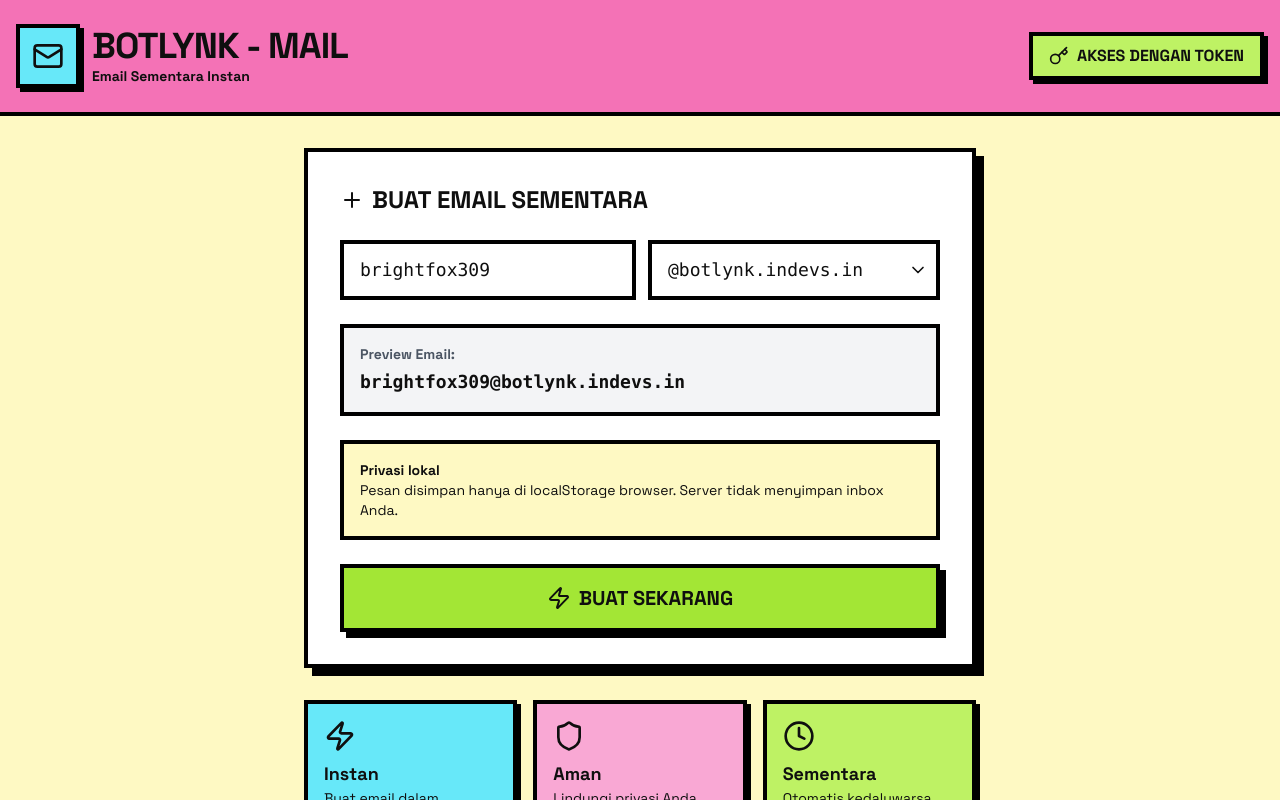
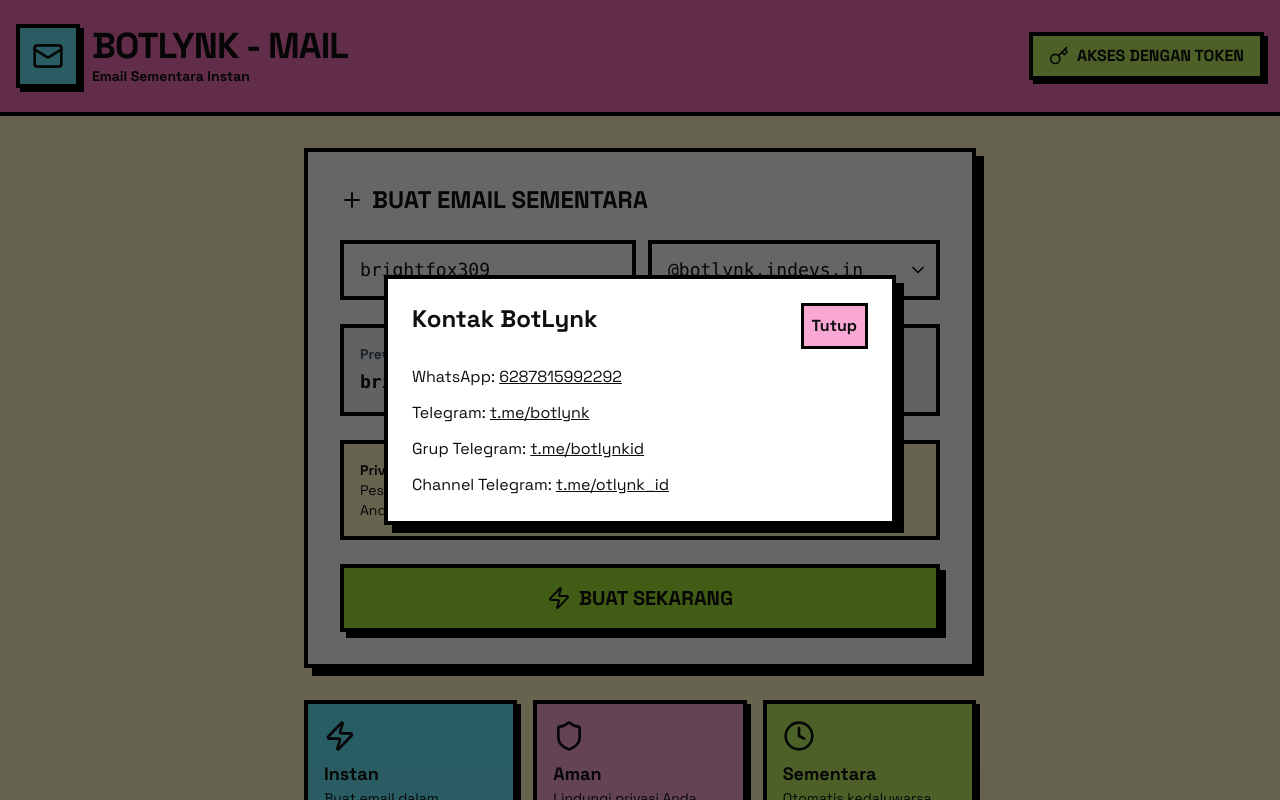
Before and after one commit to devcoderama/tempmail, a React (Vite) app: page / in a window 1280 px wide. Shown: the top 800 px of the page. Built offline with nearby package versions, Linux system fonts and the light colour scheme.

Commit message:
8 jan 26 21:36

```diff
--- a/src/pages/Home.jsx
+++ b/src/pages/Home.jsx
@@ -22,6 +22,7 @@
   const [selectedDomain, setSelectedDomain] = useState(DOMAINS[0] || '');
   const [username, setUsername] = useState('');
   const [showLoginModal, setShowLoginModal] = useState(false);
+  const [showContactModal, setShowContactModal] = useState(false);
   const [isCreating, setIsCreating] = useState(false);
   const [isLoading, setIsLoading] = useState(false);
   const [savedMails, setSavedMails] = useState([]);
@@ -100,6 +101,7 @@
   useEffect(() => {
     setUsername(generateRandomUsername());
     loadSavedMails();
+    setShowContactModal(true);
   }, []);
 
   const pageSize = 5;
@@ -318,6 +320,58 @@
         onLogin={loginWithToken}
         isLoading={isLoading}
       />
+
+      {showContactModal && (
+        <div className="fixed inset-0 z-50 bg-black/60 flex items-center justify-center px-4">
+          <div className="bg-white border-4 border-black max-w-lg w-full p-6 shadow-[8px_8px_0px_0px_rgba(0,0,0,1)]">
+            <div className="flex items-start justify-between gap-3 mb-4">
+              <h3 className="text-2xl font-black">Kontak BotLynk</h3>
+              <button
+                onClick={() => setShowContactModal(false)}
+                className="p-2 border-3 border-black bg-pink-300 font-bold"
+              >
+                Tutup
+              </button>
+            </div>
+            <div className="space-y-3 font-medium">
+              <p>
+                WhatsApp:{' '}
+                <a className="underline" href="https://wa.me/6287815992292">
+                  6287815992292
+                </a>
+              </p>
+              <p>
+                Telegram:{' '}
+                <a className="underline" href="https://t.me/botlynk" target="_blank" rel="noreferrer">
+                  t.me/botlynk
+                </a>
+              </p>
+              <p>
+                Grup Telegram:{' '}
+                <a
+                  className="underline"
+                  href="https://t.me/botlynkid"
+                  target="_blank"
+                  rel="noreferrer"
+                >
+                  t.me/botlynkid
+                </a>
+              </p>
+              <p>
+                Channel Telegram:{' '}
+                <a
+                  className="underline"
+                  href="https://t.me/otlynk_id"
+                  target="_blank"
+                  rel="noreferrer"
+                >
+                  t.me/otlynk_id
+                </a>
+              </p>
+            </div>
+          </div>
+        </div>
+      )}
     </div>
   );
 }
--- a/src/pages/Inbox.jsx
+++ b/src/pages/Inbox.jsx
@@ -184,16 +184,16 @@
       const bodyText = payload.text || event.data;
       const bodyHtml = payload.html || '';
 
-      const record = await base44.entities.Email.create({
-        temp_mail_id: tempMail.id,
+      const record = {
+        id: crypto.randomUUID ? crypto.randomUUID() : `mail_${Date.now()}`,
         from: payload.from,
         subject: payload.subject,
         body_text: bodyText,
         body_html: bodyHtml,
         headers: payload.headers,
-        created_date: payload.created_at,
+        created_date: payload.created_at || new Date().toISOString(),
         is_read: false,
-      });
+      };
       setEmails((prev) => [record, ...prev]);
       toast.success('Email baru masuk!');
     };
```
